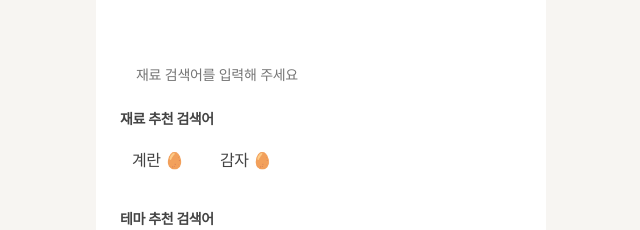
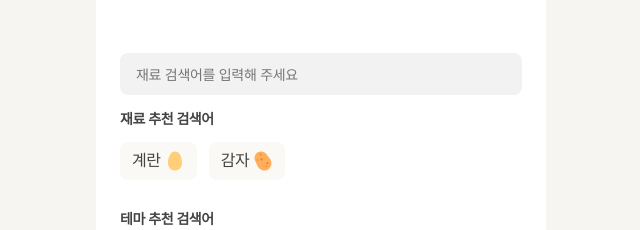
Before and after one commit to recipeasyy/Recipeasy_Client, a Next.js app: page /search in a window 1280 px wide. Shown: the top 230 px of the page, without its empty margins (319-959 px from the left). Built offline with nearby package versions, Linux system fonts and the light colour scheme; a web font is replaced by a local one.

Commit message:
fix: COLOR 수정, icon 교체

```diff
--- a/src/api/api.tsx
+++ b/src/api/api.tsx
@@ -29,6 +29,11 @@ accessApi.interceptors.response.use(
     if (status === 401) {
       const originalRequest = config;
       const refresh = getCookie('refreshToken');
+
+      // 두번 이상 요청하면 다시 헤더 넣기
+      // const access = getCookie('accessToken');
+      // accessApi.defaults.headers.Authorization = `Bearer ${access}`;
+
       // token refresh 요청
       const response = await accessApi.post('/token/refresh/', { refresh: `${refresh}` });
       // 새로운 토큰 저장
--- /dev/null
+++ b/src/components/icons/FoodIcons.tsx
@@ -0,0 +1,40 @@
+export const PotatoIcon = () => {
+  return (
+    <svg width="20" height="20" viewBox="0 0 20 20" fill="none" xmlns="http://www.w3.org/2000/svg">
+      <path
+        d="M5.32077 1.06037C8.19577 -0.294835 11.6312 0.581207 13.5062 3.14058L17.0926 8.02704C19.7958 11.7093 18.4614 16.9447 14.3281 18.8885C10.6801 20.6062 6.34056 19.0187 4.64994 15.3635L2.11036 9.86246C0.584314 6.54996 2.01452 2.62079 5.32077 1.06037Z"
+        fill="#FFAE5C"
+      />
+      <path
+        d="M6.61328 3.53841C6.61328 4.06758 7.04245 4.49674 7.57161 4.49674C8.10078 4.49674 8.52995 4.06758 8.52995 3.53841C8.52995 3.00924 8.10078 2.58008 7.57161 2.58008C7.04245 2.58008 6.61328 3.00924 6.61328 3.53841Z"
+        fill="#E98835"
+      />
+      <path
+        d="M8.57825 9.54811C7.88659 9.54811 7.32617 8.9877 7.32617 8.29603C7.32617 7.60436 7.88659 7.04395 8.57825 7.04395C9.26992 7.04395 9.83034 7.60436 9.83034 8.29603C9.83138 8.9877 9.26992 9.54811 8.57825 9.54811Z"
+        fill="#E98835"
+      />
+      <path
+        d="M14.3956 13.217C13.7602 13.217 13.2456 12.7024 13.2456 12.067C13.2456 11.4316 13.7602 10.917 14.3956 10.917C15.031 10.917 15.5456 11.4316 15.5456 12.067C15.5456 12.7014 15.031 13.217 14.3956 13.217Z"
+        fill="#E98835"
+      />
+      <path
+        d="M12.7051 15.4002C12.7051 15.8387 13.0603 16.1939 13.4988 16.1939C13.9374 16.1939 14.2926 15.8387 14.2926 15.4002C14.2926 14.9617 13.9374 14.6064 13.4988 14.6064C13.0603 14.6064 12.7051 14.9617 12.7051 15.4002Z"
+        fill="#E98835"
+      />
+      <path
+        d="M4.47197 9.8834C4.03343 9.8834 3.67822 9.52819 3.67822 9.08965C3.67822 8.65111 4.03343 8.2959 4.47197 8.2959C4.91051 8.2959 5.26572 8.65111 5.26572 9.08965C5.26572 9.52819 4.91051 9.8834 4.47197 9.8834Z"
+        fill="#E98835"
+      />
+    </svg>
+  );
+};
+export const EggIcon = () => {
+  return (
+    <svg width="20" height="20" viewBox="0 0 20 20" fill="none" xmlns="http://www.w3.org/2000/svg">
+      <path
+        d="M10.0262 0.416992C8.2658 0.416992 6.61475 1.29408 5.6283 2.74616L5.53975 2.87637C3.57413 5.77428 2.6835 9.26803 3.01892 12.7472L3.07413 13.2951C3.4158 16.8639 6.4158 19.5837 9.99913 19.5837C13.595 19.5837 16.596 16.8503 16.9241 13.268L16.9856 12.6305C17.3148 9.12324 16.396 5.60866 14.396 2.71178C13.4033 1.28053 11.7731 0.416992 10.0262 0.416992Z"
+        fill="#FFCE78"
+      />
+    </svg>
+  );
+};
--- a/src/components/inputs/input_search.tsx
+++ b/src/components/inputs/input_search.tsx
@@ -53,7 +53,7 @@ const Input = styled.input<{ isSearching: boolean }>`
   margin-left: ${(props) => props.isSearching && '0.75rem'};
 
   border-radius: 8px;
-  background: ${COLOR.GRAY2};
+  background: ${COLOR.PRIMARY_GRAY2};
 `;
 
 const IconWrapper = styled.div`
--- a/src/components/search.tsx
+++ b/src/components/search.tsx
@@ -5,6 +5,7 @@ import FONT from '../constants/fonts';
 import COLOR from '../constants/theme';
 
 import { api, accessApi } from '../api/api';
+import { PotatoIcon, EggIcon } from './icons/FoodIcons';
 
 export const SearchNone = () => {
   return (
@@ -12,8 +13,12 @@ export const SearchNone = () => {
       <TagBox>
         <Title css={FONT.BODY_2}>재료 추천 검색어</Title>
         <Tags css={FONT.BODY_1}>
-          <Tag>계란 🥚</Tag>
-          <Tag>감자 🥚</Tag>
+          <Tag>
+            계란 <EggIcon />
+          </Tag>
+          <Tag>
+            감자 <PotatoIcon />
+          </Tag>
         </Tags>
       </TagBox>
       <TagBox>
@@ -70,6 +75,11 @@ const Tags = styled.div`
 const Tag = styled.div`
   padding: 6px 12px;
 
+  display: flex;
+  align-items: center;
+
+  gap: 0.25rem;
+
   border-radius: 0.5rem;
-  background: ${COLOR.GRAY1};
+  background: ${COLOR.BG_GRAY1};
 `;
--- a/src/pages/index.tsx
+++ b/src/pages/index.tsx
@@ -22,7 +22,7 @@ const Container = styled.div`
   flex-direction: column;
   align-items: center;
   justify-content: center;
-  background: ${COLOR.MAIN};
+  background: ${COLOR.PRIMARY_ORANGE};
 `;
 
 const SubTitle = styled.div`
@@ -33,7 +33,7 @@ const SubTitle = styled.div`
   text-align: center;
   letter-spacing: -0.4px;
 
-  color: ${COLOR.WHITE};
+  color: ${COLOR.TYPEFACE_WHITE};
 `;
 const MainTitle = styled.div`
   font-family: 'Paytone One';
@@ -43,7 +43,7 @@ const MainTitle = styled.div`
   line-height: 150%;
   letter-spacing: -0.022em;
 
-  color: ${COLOR.WHITE};
+  color: ${COLOR.TYPEFACE_WHITE};
 `;
 
 export default LandingPage;
--- a/src/pages/login/index.tsx
+++ b/src/pages/login/index.tsx
@@ -38,7 +38,7 @@ const SubTitle = styled.div`
   text-align: center;
   letter-spacing: -0.4px;
 
-  color: ${COLOR.MAIN};
+  color: ${COLOR.PRIMARY_ORANGE};
 `;
 const MainTitle = styled.div`
   font-family: 'Paytone One';
@@ -48,7 +48,7 @@ const MainTitle = styled.div`
   line-height: 150%;
   letter-spacing: -0.022em;
 
-  color: ${COLOR.MAIN};
+  color: ${COLOR.PRIMARY_ORANGE};
 `;
 
 const Btn = styled.div`
```
Also changed, not shown: src/pages/mypage/index.tsx (+4 -3 lines).
